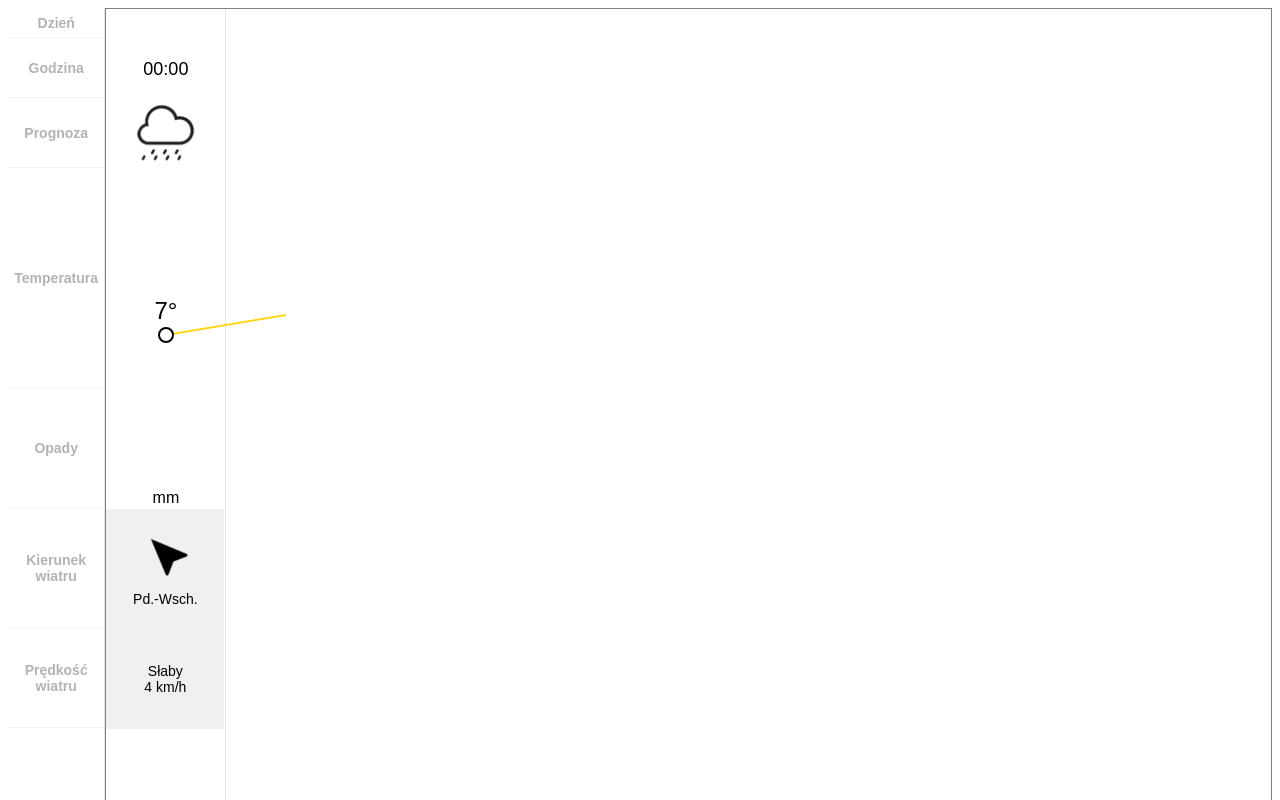
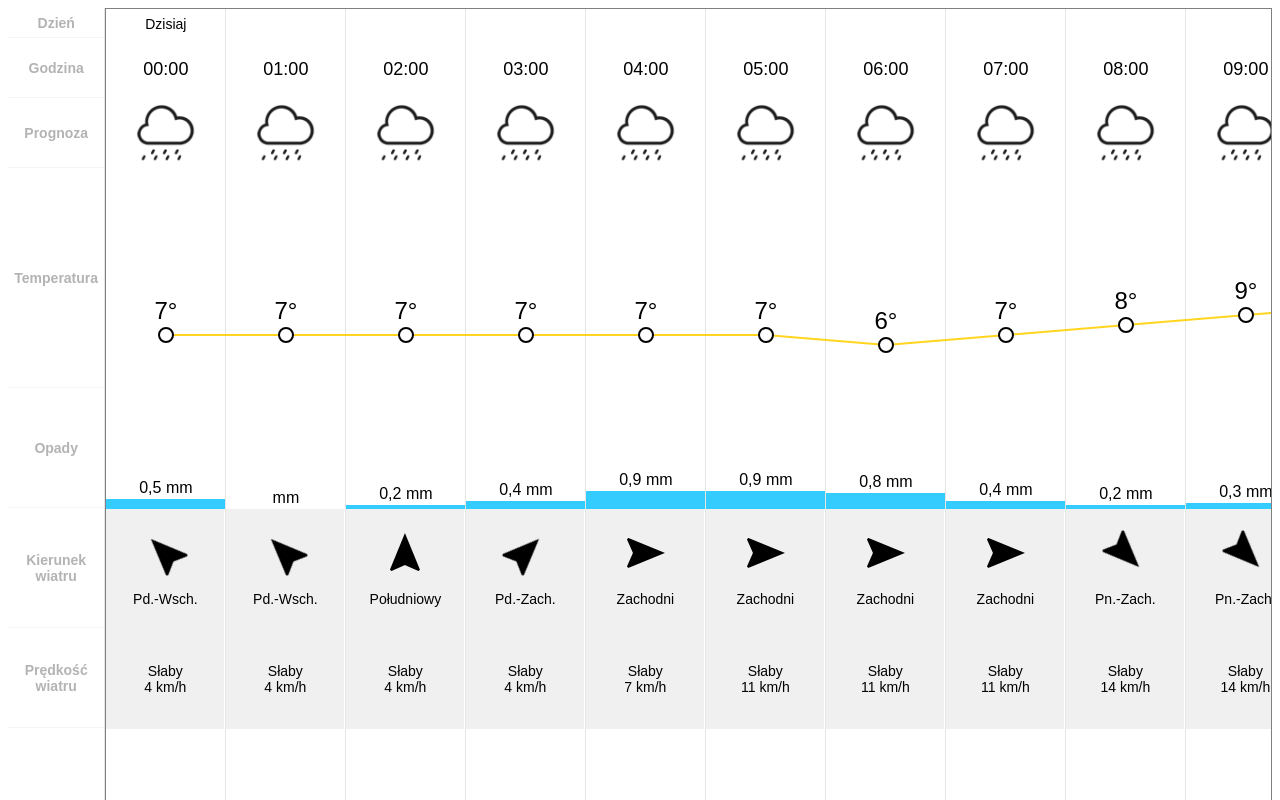
Before and after one commit to MaciekSznu/weather_widget, a Vue app: page / in a window 1280 px wide. Shown: the top 800 px of the page. Built offline with nearby package versions, Linux system fonts and the light colour scheme.

Commit message:
Add functions for temperature lines

```diff
--- a/src/App.vue
+++ b/src/App.vue
@@ -3,10 +3,10 @@
     <LegendColumn />
     <div class="columnsWrapper">
       <Column
-        v-for="weather in weatherData"
-        :key="weather.index"
+        v-for="(weather, index) in weatherData"
+        :key="index"
         :day="weather.day"
-        :showDayName="showDayName"
+        :showDayName="showDayName(index)"
         :hour="weather.hour"
         :forecast_icon="weather.forecast_icon"
         :temperature="weather.temperature"
@@ -14,16 +14,16 @@
         :wind_direction="weather.wind_direction"
         :wind_speed="weather.wind_speed"
         :preasure="weather.preasure"
-        :height="fillHeight"
-        :rotate="windDirectionRotate"
-        :tempCircleBottom="tempCircleBottom"
-        :tempDescriptionBottom="tempDescriptionBottom"
-        :preasureCircleBottom="preasureCircleBottom"
-        :preasureDescriptionBottom="preasureDescriptionBottom"
+        :height="fillHeight(index)"
+        :rotate="windDirectionRotate(index)"
+        :tempCircleBottom="tempCircleBottom(index)"
+        :tempDescriptionBottom="tempDescriptionBottom(index)"
+        :preasureCircleBottom="preasureCircleBottom(index)"
+        :preasureDescriptionBottom="preasureDescriptionBottom(index)"
         :preasureLineRotate="preasureLineRotate"
         :preasureLineLength="preasureLineLength"
-        :tempLineRotate="tempLineRotate"
-        :tempLineLength="tempLineLength"
+        :tempLineRotate="tempLineRotate(index)"
+        :tempLineLength="tempLineLength(index)"
       />
     </div>
   </div>
@@ -57,70 +57,45 @@ export default {
       showDay: false
     };
   },
-  computed: {
-    showDayName() {
-      return this.hour === "00:00" ? true : false;
+  methods: {
+    showDayName(index) {
+      const datas = this.$data.weatherData;
+
+      return datas[index].hour === "00:00" ? true : false;
     },
-    fillHeight() {
-      console.log(this);
+    fillHeight(index) {
+      const datas = this.$data.weatherData;
       let fillHeight =
-        parseFloat(this.weatherData[0].rain.replace(",", ".").replace(" ", "")) * 20;
+        parseFloat(datas[index].rain.replace(",", ".").replace(" ", "")) * 20;
       return fillHeight;
     },
-    tempCircleBottom() {
+    tempCircleBottom(index) {
       // dodać warunek tak aby nie wychodziło poza kontener
-      let tempCircleBottom = parseFloat(this.weatherData[0].temperature) * 10 - 24;
+      const datas = this.$data.weatherData;
+      let tempCircleBottom = parseFloat(datas[index].temperature) * 10 - 24;
       return tempCircleBottom;
     },
-    tempDescriptionBottom() {
-      let tempDescriptionBottom = this.tempCircleBottom + 18;
+    tempDescriptionBottom(index) {
+      const datas = this.$data.weatherData;
+      let tempDescriptionBottom = parseFloat(datas[index].temperature) * 10 - 6;
       return tempDescriptionBottom;
     },
-    tempLineRotate() {
-      let horizontal = 120;
-      let vertical = 20;
-      let tangOfAngle = vertical / horizontal;
-      const tempLineRotate = (-Math.atan(tangOfAngle) * 180) / Math.PI;
-
-      return tempLineRotate;
-    },
-    tempLineLength() {
-      let horizontal = 120;
-      let vertical = 20;
-      const tempLineLength = Math.ceil(
-        Math.sqrt(Math.pow(horizontal, 2) + Math.pow(vertical, 2))
-      );
-
-      return tempLineLength;
-    },
-    preasureCircleBottom() {
+    preasureCircleBottom(index) {
       // dodać warunek tak aby nie wychodziło poza kontener
-      let tempCircleBottom = (parseFloat(this.weatherData[0].preasure) - 1000) * 10 - 80;
+      const datas = this.$data.weatherData;
+      let tempCircleBottom =
+        (parseFloat(datas[index].preasure) - 1000) * 10 - 80;
       return tempCircleBottom;
     },
-    preasureDescriptionBottom() {
-      let preasureDescriptionBottom = this.preasureCircleBottom + 18;
+    preasureDescriptionBottom(index) {
+      const datas = this.$data.weatherData;
+      let preasureDescriptionBottom =
+        (parseFloat(datas[index].preasure) - 1000) * 10 - 62;
       return preasureDescriptionBottom;
     },
-    preasureLineRotate() {
-      let horizontal = 120;
-      let vertical = 20;
-      let tangOfAngle = vertical / horizontal;
-      const preasureLineRotate = (-Math.atan(tangOfAngle) * 180) / Math.PI;
-
-      return preasureLineRotate;
-    },
-    preasureLineLength() {
-      let horizontal = 120;
-      let vertical = 20;
-      const preasureLineLength = Math.ceil(
-        Math.sqrt(Math.pow(horizontal, 2) + Math.pow(vertical, 2))
-      );
-
-      return preasureLineLength;
-    },
-    windDirectionRotate() {
-      let direction = this.weatherData[0].wind_direction;
+    windDirectionRotate(index) {
+      const datas = this.$data.weatherData;
+      let direction = datas[index].wind_direction;
       let windDirectionRotate;
       if (direction === "Południowy") {
         windDirectionRotate = 0;
@@ -140,6 +115,64 @@ export default {
         windDirectionRotate = 315;
       }
       return windDirectionRotate;
+    },
+    tempLineRotate(index) {
+      const datas = this.$data.weatherData;
+      let columnWidth = 120;
+      let thisBottom = parseFloat(datas[index].temperature) * 10 - 24;
+      let nextBottom;
+      if (index < datas.length - 1) {
+        nextBottom = parseFloat(datas[index + 1].temperature) * 10 - 24;
+      } else {
+        nextBottom = 0;
+      }
+      let vertical = nextBottom - thisBottom;
+      let tangOfAngle = vertical / columnWidth;
+      const tempLineRotate = (-Math.atan(tangOfAngle) * 180) / Math.PI;
+
+      return tempLineRotate;
+    },
+    tempLineLength(index) {
+      const datas = this.$data.weatherData;
+      let columnWidth = 120;
+      let thisBottom = parseFloat(datas[index].temperature) * 10 - 24;
+      let nextBottom;
+      if (index < datas.length - 1) {
+        nextBottom = parseFloat(datas[index + 1].temperature) * 10 - 24;
+      } else {
+        nextBottom = 0;
+      }
+      let vertical = nextBottom - thisBottom;
+      const tempLineLength = Math.ceil(
+        Math.sqrt(Math.pow(columnWidth, 2) + Math.pow(vertical, 2))
+      );
+
+      return tempLineLength;
+    }
+  },
+  computed: {
+    // tempCircleBottom() {
+    //   // dodać warunek tak aby nie wychodziło poza kontener
+    //   let tempCircleBottom = parseFloat(this.weatherData[0].temperature) * 10 - 24;
+    //   return tempCircleBottom;
+    // },
+
+    preasureLineRotate() {
+      let horizontal = 120;
+      let vertical = 20;
+      let tangOfAngle = vertical / horizontal;
+      const preasureLineRotate = (-Math.atan(tangOfAngle) * 180) / Math.PI;
+
+      return preasureLineRotate;
+    },
+    preasureLineLength() {
+      let horizontal = 120;
+      let vertical = 20;
+      const preasureLineLength = Math.ceil(
+        Math.sqrt(Math.pow(horizontal, 2) + Math.pow(vertical, 2))
+      );
+
+      return preasureLineLength;
     }
   }
 };
@@ -161,6 +194,9 @@ export default {
   .columnsWrapper {
     width: 1440px;
     border: 1px solid grey;
+    display: flex;
+    flex-wrap: nowrap;
+    overflow: hidden;
   }
 }
 </style>
--- a/src/assets/weatherData.js
+++ b/src/assets/weatherData.js
@@ -4,7 +4,7 @@ export const weatherData = [
     hour: "00:00",
     forecast_icon: require("./cloud.png"),
     temperature: "7",
-    rain: "",
+    rain: "0,5",
     wind_direction: "Pd.-Wsch.",
     wind_speed: {
       description: "Słaby",
--- a/src/components/Column.vue
+++ b/src/components/Column.vue
@@ -98,6 +98,7 @@ export default {
 .column {
   height: 920px;
   width: 120px;
+  min-width: 120px;
   color: #000000;
   font-size: 14px;
   font-weight: 500;
@@ -109,6 +110,7 @@ export default {
   align-items: center;
   margin: 0;
   padding: 0;
+  cursor: pointer;
 
   &__day,
   &__hour,
```
